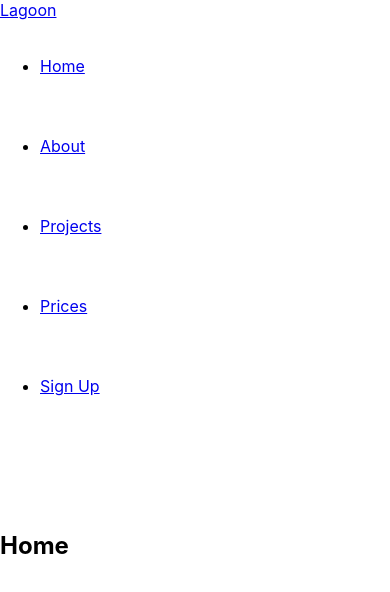
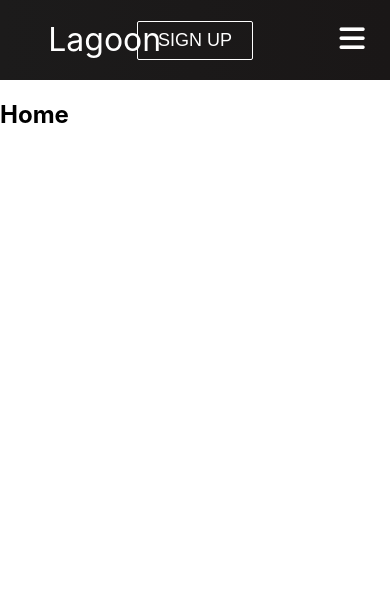
Before and after one commit to johnmaxnew/ReactJS-Frontend-, a React (Create React App) app: page / in a window 390 px wide. Shown: the top 592 px of the page. Built offline with nearby package versions, Linux system fonts and the light colour scheme.

Commit message:
modified components

```diff
--- /dev/null
+++ b/src/components/Navbar.css
@@ -0,0 +1,158 @@
+.navbar {
+  background: linear-gradient(90deg, rgb(28, 27, 27) 0%, rgb(26, 23, 23) 100%);
+  height: 80px;
+  display: flex;
+  justify-content: center;
+  align-items: center;
+  font-size: 1.2rem;
+  position: sticky;
+  top: 0;
+  z-index: 999;
+}
+
+.navbar-container {
+  display: flex;
+  justify-content: center;
+  align-items: center;
+  height: 80px;
+  max-width: 1500px;
+}
+
+.navbar-logo {
+  color: #fff;
+  justify-self: start;
+  margin-left: 20px;
+  cursor: pointer;
+  text-decoration: none;
+  font-size: 2rem;
+  display: flex;
+  align-items: center;
+}
+
+.fa-typo3 {
+  margin-left: 0.5rem;
+  font-size: 1.8rem;
+}
+
+.nav-menu {
+  display: grid;
+  grid-template-columns: repeat(4, auto);
+  grid-gap: 10px;
+  list-style: none;
+  text-align: center;
+  width: 60vw;
+  justify-content: end;
+  margin-right: 2rem;
+}
+
+.nav-item {
+  height: 80px;
+}
+
+.nav-links {
+  color: #fff;
+  display: flex;
+  align-items: center;
+  text-decoration: none;
+  padding: 0.5rem 1rem;
+  height: 100%;
+}
+
+.nav-links:hover {
+  border-bottom: 4px solid #fff;
+  transition: all 0.2s ease-out;
+}
+
+.fa-bars {
+  color: #fff;
+}
+
+.nav-links-mobile {
+  display: none;
+}
+
+.menu-icon {
+  display: none;
+}
+
+@media screen and (max-width: 960px) {
+  .NavbarItems {
+    position: relative;
+  }
+
+  .nav-menu {
+    display: flex;
+    flex-direction: column;
+    width: 100%;
+    height: 90vh;
+    position: absolute;
+    top: 80px;
+    left: -100%;
+    opacity: 1;
+    transition: all 0.5s ease;
+  }
+
+  .nav-menu.active {
+    background: #242222;
+    left: 0;
+    opacity: 1;
+    transition: all 0.5s ease;
+    z-index: 1;
+  }
+
+  .nav-links {
+    text-align: center;
+    padding: 2rem;
+    width: 100%;
+    display: table;
+  }
+
+  .nav-links:hover {
+    background-color: #fff;
+    color: #242424;
+    border-radius: 0;
+  }
+
+  .navbar-logo {
+    position: absolute;
+    top: 0;
+    left: 0;
+    transform: translate(25%, 50%);
+  }
+
+  .menu-icon {
+    display: block;
+    position: absolute;
+    top: 0;
+    right: 0;
+    transform: translate(-100%, 60%);
+    font-size: 1.8rem;
+    cursor: pointer;
+  }
+
+  .fa-times {
+    color: #fff;
+    font-size: 2rem;
+  }
+
+  .nav-links-mobile {
+    display: block;
+    text-align: center;
+    margin: 2rem auto;
+    border-radius: 4px;
+    width: 80%;
+    text-decoration: none;
+    font-size: 1.5rem;
+    background-color: transparent;
+    color: #fff;
+    padding: 14px 20px;
+    border: 1px solid #fff;
+    transition: all 0.3s ease-out;
+  }
+
+  .nav-links-mobile:hover {
+    background: #fff;
+    color: #242424;
+    transition: 250ms;
+  }
+}
--- a/src/components/Navbar.js
+++ b/src/components/Navbar.js
@@ -2,12 +2,13 @@
 import { Link } from 'react-router-dom'
 import { Button } from './Button';
 import '../assets/css/Navbar.css'
+// import './Navbar.css';
 
 function Navbar() {
     const [click, setClick] = useState(false);
     const [button, setButton] = useState(true);
 
-    const HandleClick = () => setClick(!click);
+    const handleClick = () => setClick(!click);
 
     const closeMobileMenu = () => setClick(false);
 
@@ -23,46 +24,56 @@
 
 
     return (
-        <div>
-            <div className="nav">
-                <div className="nav__container">
-                    <Link to="/" className="nav__logo">
+
+        <>
+            <nav className='navbar'>
+                <div className='navbar-container'>
+                    <Link to='/' className='navbar-logo' onClick={closeMobileMenu}>
                         Lagoon
                     </Link>
-                    <div className="menu__icon" onClick={HandleClick}>
-                        <i className={ click ? "fas fa-times": "fas fa-bars"}></i>
+                    <div className='menu-icon' onClick={handleClick}>
+                    <i className={click ? 'fas fa-times' : 'fas fa-bars'} />
                     </div>
-                    <ul className={ click ? "menu active": "menu"}>
+                    <ul className={click ? 'nav-menu active' : 'nav-menu'}>
                     <li className='nav-item'>
-                            <Link to="/" className="nav-link" onClick={closeMobileMenu}>
+                        <Link to='/' className='nav-links' onClick={closeMobileMenu}>
                         Home
                         </Link>
                     </li>
                     <li className='nav-item'>
-                            <Link to="/about" className="nav-link" onClick={closeMobileMenu}>
-                                About
+                        <Link
+                        to='/services'
+                        className='nav-links'
+                        onClick={closeMobileMenu}
+                        >
+                        Services
                         </Link>
                     </li>
                     <li className='nav-item'>
-                            <Link to="/projects" className="nav-link" onClick={closeMobileMenu}>
-                                Projects
+                        <Link
+                        to='/products'
+                        className='nav-links'
+                        onClick={closeMobileMenu}
+                        >
+                        Products
                         </Link>
                     </li>
-                        <li className='nav-item'>
-                            <Link to="/prices" className="nav-link" onClick={closeMobileMenu}>
-                                Prices
-                            </Link>
-                        </li>
-                        <li className='nav-item'>
-                            <Link to="/signUp" className="nav-link-mobile" onClick={closeMobileMenu}>
+
+                    <li>
+                        <Link
+                        to='/sign-up'
+                        className='nav-links-mobile'
+                        onClick={closeMobileMenu}
+                        >
                         Sign Up
                         </Link>
                     </li>
                     </ul>
-                    {button && <Button buttonStyle='btn--outline'>Sign Up</Button>}
+                    {button && <Button buttonStyle='btn--outline'>SIGN UP</Button>}
                 </div>
-            </div>
-        </div>
+            </nav>
+        </>
+
         )
 }
 
```
Lines whose indentation alone changed are shown as unchanged.
